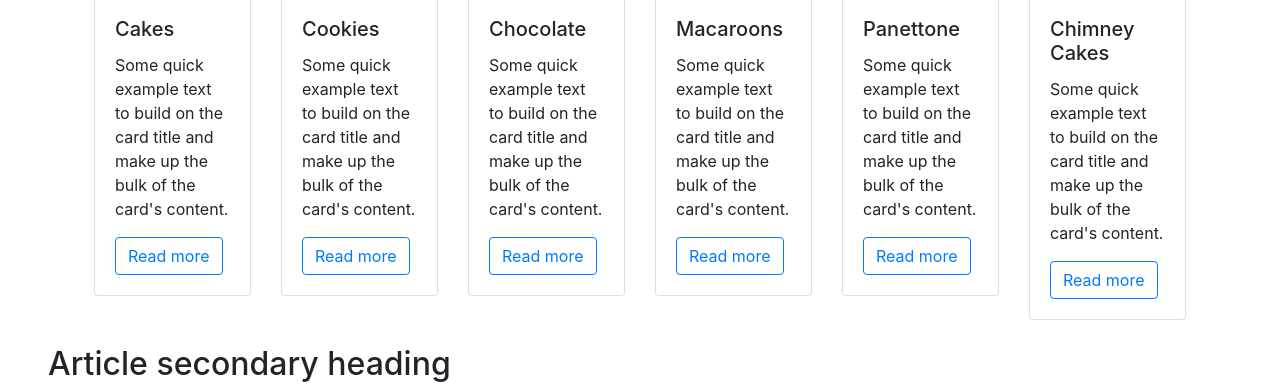
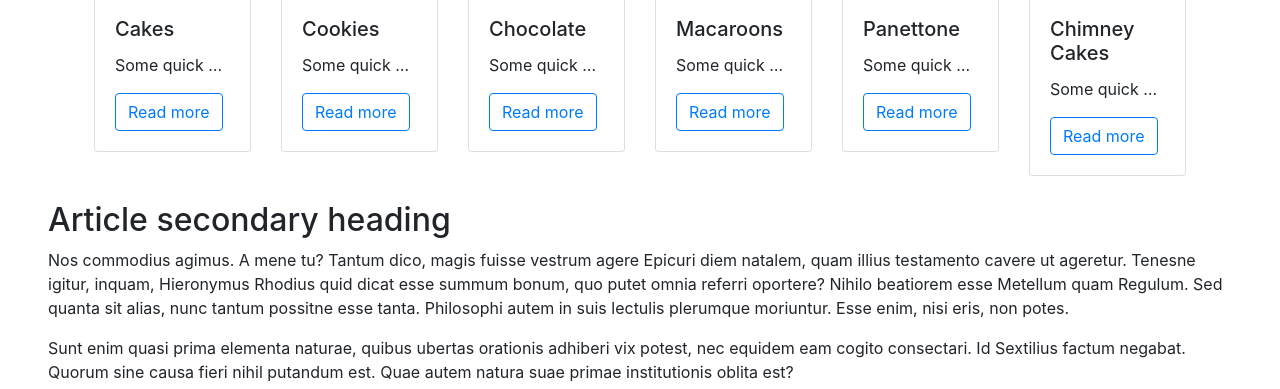
Before and after one commit to nataliaburduk/my-bakery-app, a website built with webpack: page index.html in a window 1280 px wide. Shown: the part 405-794 px from the top of the page. Built offline with nearby package versions, Linux system fonts and the light colour scheme; files whose address does not match are found by name.

Commit message:
collapse text in cards

```diff
--- a/js/components/cake_card.js
+++ b/js/components/cake_card.js
@@ -1,5 +1,6 @@
 class CakeCard {
-  constructor(name, description, image) {
+  constructor(id, name, description, image) {
+    this.id = id;
     this.name = name;
     this.description = description;
     this.image = image;
@@ -11,16 +12,53 @@ class CakeCard {
     element.classList.add("col", "col-12", "col-sm-6", "col-md-4", "col-lg-3", "col-xl-2");
 
     element.innerHTML = `
-      <div class="card">
-          <img src="${this.image}" class="card-img-top" alt="...">
-          <div class="card-body">
-            <h5 class="card-title">${this.name}</h5>
-            <p class="card-text">${this.description}</p>
-            <a href="#" class="btn btn-outline-primary">Read more</a>
-          </div>
-      </div>`;
+      <div id="cake-card-${this.id}" class="card">
+        <img src="${this.image}" class="card-img-top" alt="...">
+        <div class="card-body">
+          <h5 class="card-title">${this.name}</h5>
+          <p class="card-text collapsed-text">${this.description}</p>
+        </div>
+      </div>
+    `;
+
+    element.querySelector('.card-body').append(this.readMoreButton());
+    element.querySelector('.card-body').append(this.collapseButton());
+
+    element.addEventListener('click', (event) => {
+      if (event.target.classList.contains('reed-more-btn')) {
+        element.querySelector('.card-text').classList.remove('collapsed-text');
+        element.querySelector('.collapse-btn').removeAttribute('hidden');
+        event.target.setAttribute('hidden', true);
+      }
+
+      if (event.target.classList.contains('collapse-btn')) {
+        element.querySelector('.card-text').classList.add('collapsed-text');
+        element.querySelector('.reed-more-btn').removeAttribute('hidden');
+        event.target.setAttribute('hidden', true);
+      }
+    });
 
     return element;
+  }
+
+
+  readMoreButton() {
+    const btn = document.createElement('div');
+
+    btn.classList.add("btn", "btn-outline-primary", "reed-more-btn");
+    btn.innerHTML = 'Read more';
+
+    return btn;
+  }
+
+  collapseButton() {
+    const colBtn = document.createElement('div');
+
+    colBtn.classList.add("btn", "btn-outline-primary", "collapse-btn");
+    colBtn.innerHTML = 'Collapse';
+    colBtn.setAttribute('hidden', true);
+
+    return colBtn;
   }
 }
 
--- a/js/components/cakes_carousel.js
+++ b/js/components/cakes_carousel.js
@@ -40,8 +40,8 @@ class CakeCarousel {
 
   render () {
     const wrapper = document.querySelector(this.parentSelector);
-    this.cakes.forEach(cake => {
-      const cakeCard = new CakeCard(cake.name, cake.description, cake.image);
+    this.cakes.forEach((cake, i) => {
+      const cakeCard = new CakeCard(i, cake.name, cake.description, cake.image);
       wrapper.append(cakeCard.htmlElement());
     });
   }
--- a/styles/styles.css
+++ b/styles/styles.css
@@ -26,3 +26,17 @@
 article{
   padding: 3rem;
 }
+
+.card-body {
+  width: 100%;
+}
+
+.card-text{
+    width: 100%;
+}
+
+.collapsed-text{
+  white-space: nowrap;
+  overflow: hidden;
+  text-overflow: ellipsis;
+}
```
Also changed, not shown: js/script.js (line endings or trailing spaces).
